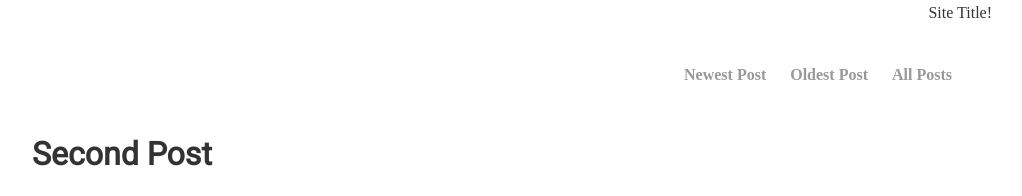
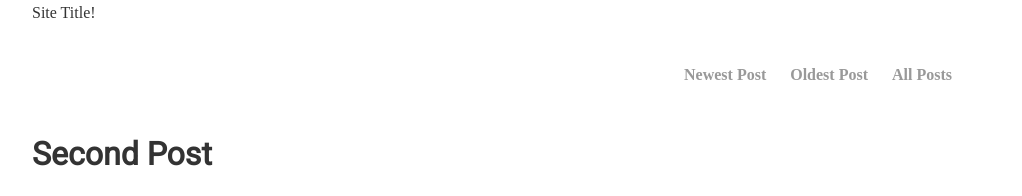
Before and after one commit to overheardonearth/overheardonearth.github.io, a Jekyll site: the page built from index.html, in a window 1280 px wide. Shown: the top 196 px of the page, without its empty margins (128-1150 px from the left). Built offline with Jekyll 4.4.1, drawn with Linux system fonts in a browser that asks for light colours.

Commit message:
Update main.css

```diff
--- a/css/main.css
+++ b/css/main.css
@@ -38,7 +38,7 @@ body {
     flex: 1 1 0;
 }
 
-.site-title {
+.site-title-nav {
     text-align: right;
 }
 
```
